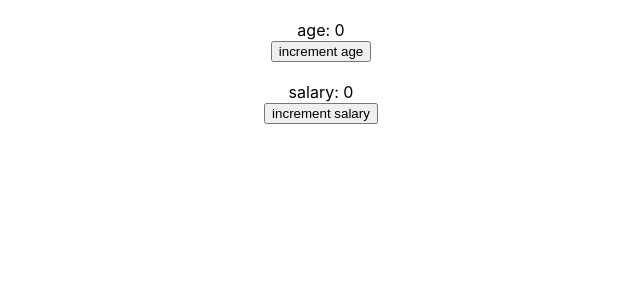
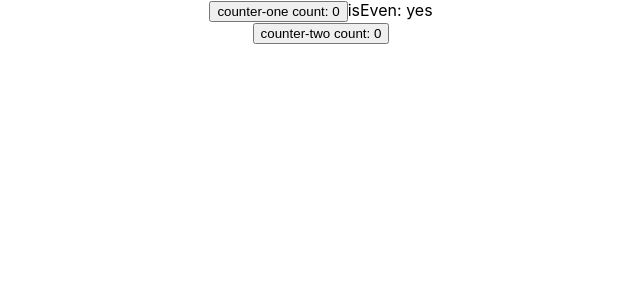
Before and after one commit to harsha-sagar/reactjs-hooks-tutorials, a React (Create React App) app: page / in a window 1280 px wide. Shown: the top 300 px of the page, without its empty margins (319-959 px from the left). Built offline with nearby package versions, Linux system fonts and the light colour scheme.

Commit message:
case study of useMemo hook: - how useMemo works? - whats the advantage of using useMemo hook ?

```diff
--- a/src/App.js
+++ b/src/App.js
@@ -2,12 +2,12 @@ import React from 'react';
 import logo from './logo.svg';
 import './App.css';
 
-import ParentComponent from './components/ParentComponent';
+import Counter from './components/Counter';
 
 function App() {
   return (
     <div className="App">
-    	<ParentComponent />
+    	<Counter />
     </div>
   );
 }
--- /dev/null
+++ b/src/components/Counter.js
@@ -0,0 +1,28 @@
+import React, { useState, useMemo } from 'react'
+
+function Counter() {
+  const [ counterOne, setCounterOne ] = useState(0);
+  const [ counterTwo, setCounterTwo ] = useState(0);
+
+  const isCounterOneCountEven = useMemo(() => {
+    let i = 0;
+    while (i < 2000000000) i++;
+
+    console.log('inside computation');
+
+    return (counterOne % 2 === 0);
+  }, [ counterOne ]);
+
+  console.log('rendering counter');
+
+  return (
+    <div>
+      <button onClick = { () => setCounterOne(counterOne + 1)}>counter-one count: { counterOne }</button>
+      <span>isEven: { isCounterOneCountEven ? 'yes' : 'no' }</span>
+      <br/>
+      <button onClick = { () => setCounterTwo(counterTwo + 1)}>counter-two count: { counterTwo }</button>
+    </div>
+  )
+}
+
+export default Counter;
```
